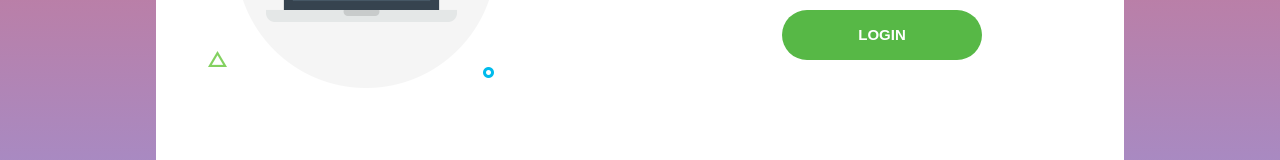
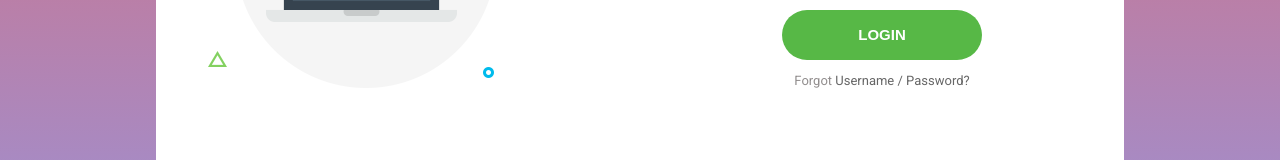
Before and after one commit to wrydzewski90/communicator, a React (Create React App) app: page / in a window 1280 px wide. Shown: the part 418-578 px from the top of the page. Built offline with nearby package versions, Linux system fonts and the light colour scheme.

Commit message:
Username or password forgotten added

```diff
--- a/src/login-page/LoginPage.js
+++ b/src/login-page/LoginPage.js
@@ -40,6 +40,10 @@ function LoginPage() {
                             </button>
                         </div>
                     </form>
+                    <div className="remember-wrapper">
+                        <span className="forgot">forgot </span>
+                        <span className="userpass">username / password?</span>
+                    </div>
                 </div>
             </div>
         </div>
--- a/src/login-page/loginPage.scss
+++ b/src/login-page/loginPage.scss
@@ -94,6 +94,27 @@ body {
             .login-button:hover {
                 background-color: #666;
             }
+            .remember-wrapper {
+                text-align: center;
+
+                .forgot {
+                    color: rgb(145, 141, 141);
+                    text-transform: capitalize;
+                    font-size: 13px;
+                    line-height: 1.5;
+                }
+                .userpass {
+                    color: #666;
+                    text-transform: capitalize;
+                    font-size: 13px;
+                    line-height: 1.5;
+                    transition: 0.2s;
+                    cursor: pointer;
+                }
+                .userpass:hover {
+                    color: #6aec54;
+                }
+            }
         }
     }
 }
```
Lines whose indentation alone changed are shown as unchanged.
